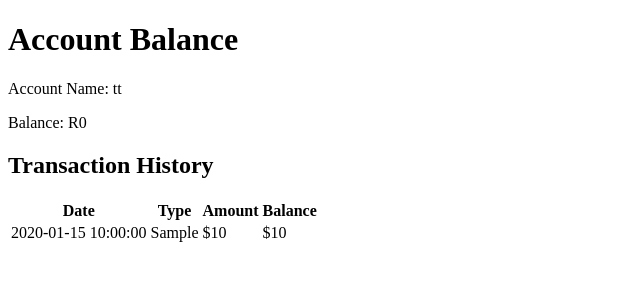
After one commit to porihacker/banking_api, a Flask app: template templates/transactions.html in a window 1280 px wide. The commit adds this page. Shown: the top 300 px of the page, without its empty margins (0-640 px from the left). Run offline with Flask 3, Linux system fonts and the light colour scheme; the template is opened without the code that fills it: values that come from a table or form of the project are taken from there, others are empty; tables that the repository leaves empty hold one stand-in row (values such as "Sample post").

Commit message:
added transactions page and route

```diff
--- a/app.py
+++ b/app.py
@@ -127,8 +127,11 @@ def accounts():
     if not id_token:
         return redirect(url_for("login"))
 
-    user_account = Accounts.query.order_by(Accounts.date_created, Accounts.balance).all()
-    return render_template('accounts.html',accounts =user_account)
+    user_account = Accounts.query.order_by(
+        Accounts.date_created, Accounts.balance
+    ).all()
+    return render_template("accounts.html", accounts=user_account)
+
 
 @app.route("/create_acc", methods=["POST", "GET"])
 def create_acc():
@@ -194,8 +197,8 @@ def delete_account(id):
         return redirect(url_for("home"))
 
 
-@app.route("/accounts/<int:account_id>/balance", methods=["GET"])
-def view_balance(account_id):
+@app.route("/accounts/<int:account_id>/transactions", methods=["GET"])
+def account_transactions(account_id):
     id_token = session.get("user")
     if not id_token:
 
--- a/templates/accounts.html
+++ b/templates/accounts.html
@@ -35,8 +35,8 @@ Acc:
                 <td>{{account.balance}}</td>
                 <td>{{account.date_created}}</td>
                 <td></td>
-                <td><a href="/manage_account/{{ account.id }}">Manage</a></td>
-            </tr>
+                <!-- <td><a href="/manage_account/{{ account.id }}">Manage</a></td> -->
+               <td> <a href="{{ url_for('account_transactions', account_id=account.id) }}">View Transactions</a></td>
             {% endfor %}
         </table>
     </div>
--- /dev/null
+++ b/templates/transactions.html
@@ -0,0 +1,35 @@
+
+	<!DOCTYPE html>
+    <html lang="en">
+    <head>
+        <meta charset="UTF-8">
+        <title>Account Balance</title>
+    </head>
+    <body>
+        <h1>Account Balance</h1>
+        <p>Account Name: {{ account.account_name }}</p>
+        <p>Balance: R{{ account.balance }}</p>
+
+        <h2>Transaction History</h2>
+        <table>
+            <thead>
+                <tr>
+                    <th>Date</th>
+                    <th>Type</th>
+                    <th>Amount</th>
+                    <th>Balance</th>
+                </tr>
+            </thead>
+            <tbody>
+                {% for transaction in transactions %}
+                <tr>
+                    <td>{{ transaction.date_created }}</td>
+                    <td>{{ transaction.transaction_type }}</td>
+                    <td>${{ transaction.amount }}</td>
+                    <td>${{ transaction.balance }}</td>
+                </tr>
+                {% endfor %}
+            </tbody>
+        </table>
+    </body>
+    </html>
```
Also changed, not shown: instance/bank.db.
